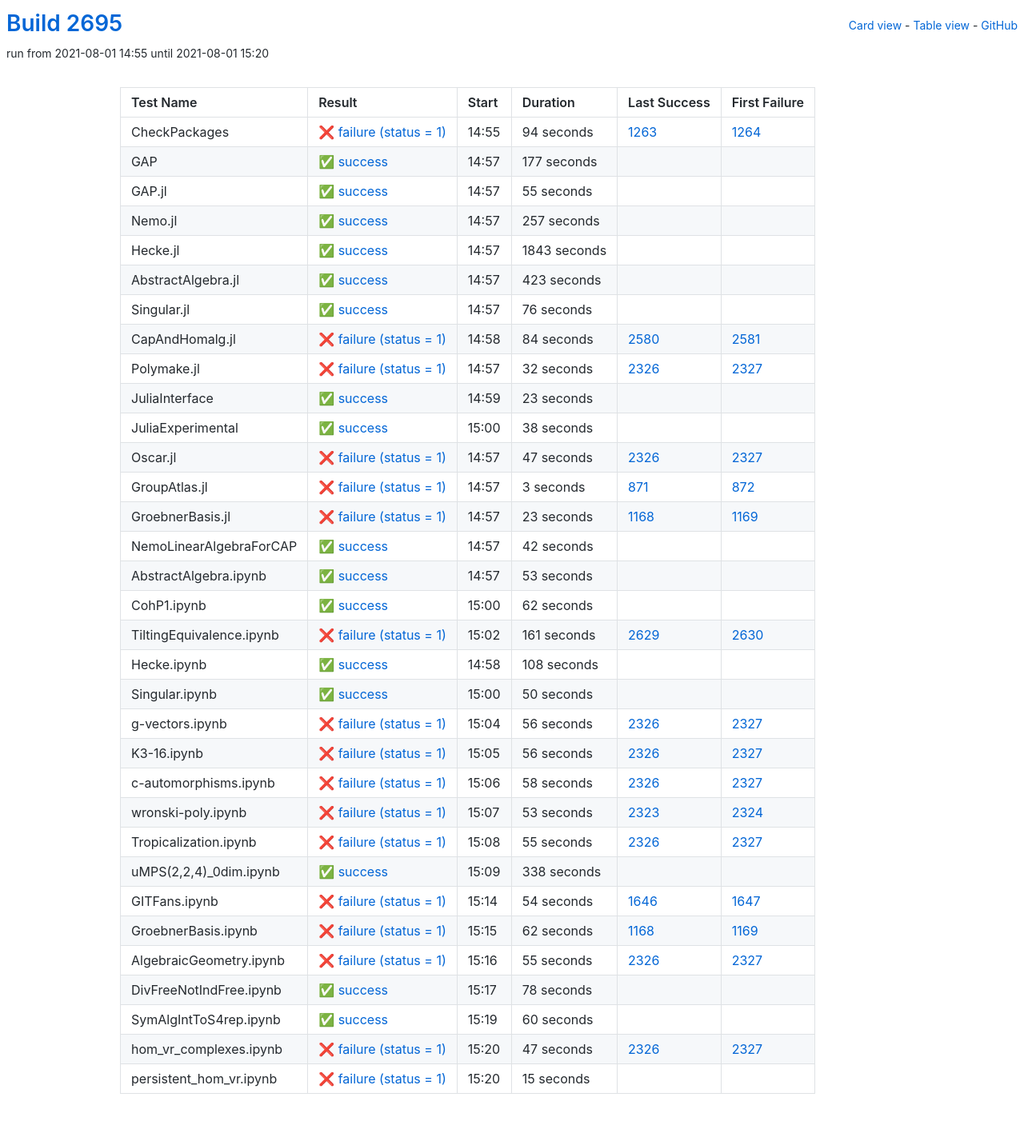
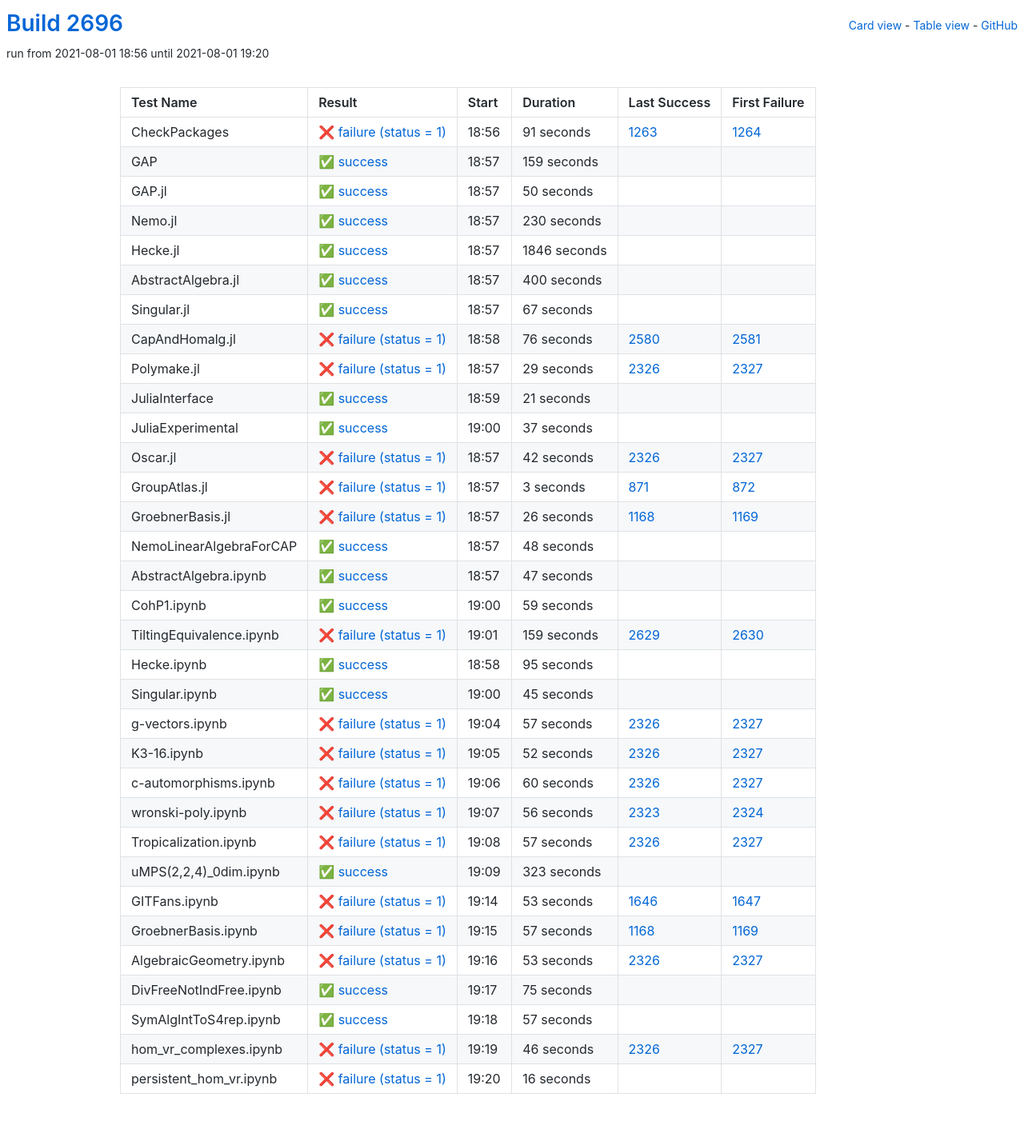
Before and after one commit to oscar-system/oscar-ci-status-stable, a Jekyll site: the page built from table.html, in a window 1280 px wide. Shown: the whole page at 80% size. Built offline with Jekyll 4.4.1, drawn with Linux system fonts in a browser that asks for light colours.

Commit message:
Build #2696

```diff
--- a/_data/ci.yml
+++ b/_data/ci.yml
@@ -1,6 +1,6 @@
 ---
-build: 2695
-build_url: https://oscarci.mathematik.uni-kl.de/job/oscar-stable/2695/
+build: 2696
+build_url: https://oscarci.mathematik.uni-kl.de/job/oscar-stable/2696/
 job: oscar-stable
 organization: oscar-system
 repo: oscar-ci-status-stable
@@ -8,152 +8,152 @@ repourl: https://github.com/oscar-system/oscar-ci-status-stable
 tests:
 - name: CheckPackages
   id: checkpackages
-  log: https://oscarci.mathematik.uni-kl.de/job/oscar-stable/2695/artifact/logs/build-2695/CheckPackages.log
-  start: 2021-08-01 14:55
+  log: https://oscarci.mathematik.uni-kl.de/job/oscar-stable/2696/artifact/logs/build-2696/CheckPackages.log
+  start: 2021-08-01 18:56
   success: false
   exitcode: 1
   status: failure
-  duration: 94
+  duration: 91
   last_success: 1263
   last_success_url: https://oscarci.mathematik.uni-kl.de/job/oscar-stable/1263/
   first_failure: 1264
   first_failure_url: https://oscarci.mathematik.uni-kl.de/job/oscar-stable/1264/
 - name: GAP
   id: gap
-  log: https://oscarci.mathematik.uni-kl.de/job/oscar-stable/2695/artifact/logs/build-2695/GAP.log
-  start: 2021-08-01 14:57
+  log: https://oscarci.mathematik.uni-kl.de/job/oscar-stable/2696/artifact/logs/build-2696/GAP.log
+  start: 2021-08-01 18:57
   success: true
   exitcode: 0
   status: success
-  duration: 177
+  duration: 159
   last_success: false
   last_success_url:
   first_failure: false
   first_failure_url:
 - name: GAP.jl
   id: gap-jl
-  log: https://oscarci.mathematik.uni-kl.de/job/oscar-stable/2695/artifact/logs/build-2695/GAP.jl.log
-  start: 2021-08-01 14:57
+  log: https://oscarci.mathematik.uni-kl.de/job/oscar-stable/2696/artifact/logs/build-2696/GAP.jl.log
+  start: 2021-08-01 18:57
   success: true
   exitcode: 0
   status: success
-  duration: 55
+  duration: 50
   last_success: false
   last_success_url:
   first_failure: false
   first_failure_url:
 - name: Nemo.jl
   id: nemo-jl
-  log: https://oscarci.mathematik.uni-kl.de/job/oscar-stable/2695/artifact/logs/build-2695/Nemo.jl.log
-  start: 2021-08-01 14:57
+  log: https://oscarci.mathematik.uni-kl.de/job/oscar-stable/2696/artifact/logs/build-2696/Nemo.jl.log
+  start: 2021-08-01 18:57
   success: true
   exitcode: 0
   status: success
-  duration: 257
+  duration: 230
   last_success: false
   last_success_url:
   first_failure: false
   first_failure_url:
 - name: Hecke.jl
   id: hecke-jl
-  log: https://oscarci.mathematik.uni-kl.de/job/oscar-stable/2695/artifact/logs/build-2695/Hecke.jl.log
-  start: 2021-08-01 14:57
+  log: https://oscarci.mathematik.uni-kl.de/job/oscar-stable/2696/artifact/logs/build-2696/Hecke.jl.log
+  start: 2021-08-01 18:57
   success: true
   exitcode: 0
   status: success
-  duration: 1843
+  duration: 1846
   last_success: false
   last_success_url:
   first_failure: false
   first_failure_url:
 - name: AbstractAlgebra.jl
   id: abstractalgebra-jl
-  log: https://oscarci.mathematik.uni-kl.de/job/oscar-stable/2695/artifact/logs/build-2695/AbstractAlgebra.jl.log
-  start: 2021-08-01 14:57
+  log: https://oscarci.mathematik.uni-kl.de/job/oscar-stable/2696/artifact/logs/build-2696/AbstractAlgebra.jl.log
+  start: 2021-08-01 18:57
   success: true
   exitcode: 0
   status: success
-  duration: 423
+  duration: 400
   last_success: false
   last_success_url:
   first_failure: false
   first_failure_url:
 - name: Singular.jl
   id: singular-jl
-  log: https://oscarci.mathematik.uni-kl.de/job/oscar-stable/2695/artifact/logs/build-2695/Singular.jl.log
-  start: 2021-08-01 14:57
+  log: https://oscarci.mathematik.uni-kl.de/job/oscar-stable/2696/artifact/logs/build-2696/Singular.jl.log
+  start: 2021-08-01 18:57
   success: true
   exitcode: 0
   status: success
-  duration: 76
+  duration: 67
   last_success: false
   last_success_url:
   first_failure: false
   first_failure_url:
 - name: CapAndHomalg.jl
   id: capandhomalg-jl
-  log: https://oscarci.mathematik.uni-kl.de/job/oscar-stable/2695/artifact/logs/build-2695/CapAndHomalg.jl.log
-  start: 2021-08-01 14:58
+  log: https://oscarci.mathematik.uni-kl.de/job/oscar-stable/2696/artifact/logs/build-2696/CapAndHomalg.jl.log
+  start: 2021-08-01 18:58
   success: false
   exitcode: 1
   status: failure
-  duration: 84
+  duration: 76
   last_success: 2580
   last_success_url: https://oscarci.mathematik.uni-kl.de/job/oscar-stable/2580/
   first_failure: 2581
   first_failure_url: https://oscarci.mathematik.uni-kl.de/job/oscar-stable/2581/
 - name: Polymake.jl
   id: polymake-jl
-  log: https://oscarci.mathematik.uni-kl.de/job/oscar-stable/2695/artifact/logs/build-2695/Polymake.jl.log
-  start: 2021-08-01 14:57
+  log: https://oscarci.mathematik.uni-kl.de/job/oscar-stable/2696/artifact/logs/build-2696/Polymake.jl.log
+  start: 2021-08-01 18:57
   success: false
   exitcode: 1
   status: failure
-  duration: 32
+  duration: 29
   last_success: 2326
   last_success_url: https://oscarci.mathematik.uni-kl.de/job/oscar-stable/2326/
   first_failure: 2327
   first_failure_url: https://oscarci.mathematik.uni-kl.de/job/oscar-stable/2327/
 - name: JuliaInterface
   id: juliainterface
-  log: https://oscarci.mathematik.uni-kl.de/job/oscar-stable/2695/artifact/logs/build-2695/JuliaInterface.log
-  start: 2021-08-01 14:59
+  log: https://oscarci.mathematik.uni-kl.de/job/oscar-stable/2696/artifact/logs/build-2696/JuliaInterface.log
+  start: 2021-08-01 18:59
   success: true
   exitcode: 0
   status: success
-  duration: 23
+  duration: 21
   last_success: false
   last_success_url:
   first_failure: false
   first_failure_url:
 - name: JuliaExperimental
   id: juliaexperimental
-  log: https://oscarci.mathematik.uni-kl.de/job/oscar-stable/2695/artifact/logs/build-2695/JuliaExperimental.log
-  start: 2021-08-01 15:00
+  log: https://oscarci.mathematik.uni-kl.de/job/oscar-stable/2696/artifact/logs/build-2696/JuliaExperimental.log
+  start: 2021-08-01 19:00
   success: true
   exitcode: 0
   status: success
-  duration: 38
+  duration: 37
   last_success: false
   last_success_url:
   first_failure: false
   first_failure_url:
 - name: Oscar.jl
   id: oscar-jl
-  log: https://oscarci.mathematik.uni-kl.de/job/oscar-stable/2695/artifact/logs/build-2695/Oscar.jl.log
-  start: 2021-08-01 14:57
+  log: https://oscarci.mathematik.uni-kl.de/job/oscar-stable/2696/artifact/logs/build-2696/Oscar.jl.log
+  start: 2021-08-01 18:57
   success: false
   exitcode: 1
   status: failure
-  duration: 47
+  duration: 42
   last_success: 2326
   last_success_url: https://oscarci.mathematik.uni-kl.de/job/oscar-stable/2326/
   first_failure: 2327
   first_failure_url: https://oscarci.mathematik.uni-kl.de/job/oscar-stable/2327/
 - name: GroupAtlas.jl
   id: groupatlas-jl
-  log: https://oscarci.mathematik.uni-kl.de/job/oscar-stable/2695/artifact/logs/build-2695/GroupAtlas.jl.log
-  start: 2021-08-01 14:57
+  log: https://oscarci.mathematik.uni-kl.de/job/oscar-stable/2696/artifact/logs/build-2696/GroupAtlas.jl.log
+  start: 2021-08-01 18:57
   success: false
   exitcode: 1
   status: failure
@@ -164,240 +164,240 @@ tests:
   first_failure_url: https://oscarci.mathematik.uni-kl.de/job/oscar-stable/872/
 - name: GroebnerBasis.jl
   id: groebnerbasis-jl
-  log: https://oscarci.mathematik.uni-kl.de/job/oscar-stable/2695/artifact/logs/build-2695/GroebnerBasis.jl.log
-  start: 2021-08-01 14:57
+  log: https://oscarci.mathematik.uni-kl.de/job/oscar-stable/2696/artifact/logs/build-2696/GroebnerBasis.jl.log
+  start: 2021-08-01 18:57
   success: false
   exitcode: 1
   status: failure
-  duration: 23
+  duration: 26
   last_success: 1168
   last_success_url: https://oscarci.mathematik.uni-kl.de/job/oscar-stable/1168/
   first_failure: 1169
   first_failure_url: https://oscarci.mathematik.uni-kl.de/job/oscar-stable/1169/
 - name: NemoLinearAlgebraForCAP
   id: nemolinearalgebraforcap
-  log: https://oscarci.mathematik.uni-kl.de/job/oscar-stable/2695/artifact/logs/build-2695/NemoLinearAlgebraForCAP.log
-  start: 2021-08-01 14:57
+  log: https://oscarci.mathematik.uni-kl.de/job/oscar-stable/2696/artifact/logs/build-2696/NemoLinearAlgebraForCAP.log
+  start: 2021-08-01 18:57
   success: true
   exitcode: 0
   status: success
-  duration: 42
+  duration: 48
   last_success: false
   last_success_url:
   first_failure: false
   first_failure_url:
 - name: AbstractAlgebra.ipynb
   id: abstractalgebra-ipynb
-  log: https://oscarci.mathematik.uni-kl.de/job/oscar-stable/2695/artifact/logs/build-2695/AbstractAlgebra.ipynb.log
-  start: 2021-08-01 14:57
+  log: https://oscarci.mathematik.uni-kl.de/job/oscar-stable/2696/artifact/logs/build-2696/AbstractAlgebra.ipynb.log
+  start: 2021-08-01 18:57
   success: true
   exitcode: 0
   status: success
-  duration: 53
+  duration: 47
   last_success: false
   last_success_url:
   first_failure: false
   first_failure_url:
 - name: CohP1.ipynb
   id: cohp1-ipynb
-  log: https://oscarci.mathematik.uni-kl.de/job/oscar-stable/2695/artifact/logs/build-2695/CohP1.ipynb.log
-  start: 2021-08-01 15:00
+  log: https://oscarci.mathematik.uni-kl.de/job/oscar-stable/2696/artifact/logs/build-2696/CohP1.ipynb.log
+  start: 2021-08-01 19:00
   success: true
   exitcode: 0
   status: success
-  duration: 62
+  duration: 59
   last_success: false
   last_success_url:
   first_failure: false
   first_failure_url:
 - name: TiltingEquivalence.ipynb
   id: tiltingequivalence-ipynb
-  log: https://oscarci.mathematik.uni-kl.de/job/oscar-stable/2695/artifact/logs/build-2695/TiltingEquivalence.ipynb.log
-  start: 2021-08-01 15:02
+  log: https://oscarci.mathematik.uni-kl.de/job/oscar-stable/2696/artifact/logs/build-2696/TiltingEquivalence.ipynb.log
+  start: 2021-08-01 19:01
   success: false
   exitcode: 1
   status: failure
-  duration: 161
+  duration: 159
   last_success: 2629
   last_success_url: https://oscarci.mathematik.uni-kl.de/job/oscar-stable/2629/
   first_failure: 2630
   first_failure_url: https://oscarci.mathematik.uni-kl.de/job/oscar-stable/2630/
 - name: Hecke.ipynb
   id: hecke-ipynb
-  log: https://oscarci.mathematik.uni-kl.de/job/oscar-stable/2695/artifact/logs/build-2695/Hecke.ipynb.log
-  start: 2021-08-01 14:58
+  log: https://oscarci.mathematik.uni-kl.de/job/oscar-stable/2696/artifact/logs/build-2696/Hecke.ipynb.log
+  start: 2021-08-01 18:58
   success: true
   exitcode: 0
   status: success
-  duration: 108
+  duration: 95
   last_success: false
   last_success_url:
   first_failure: false
   first_failure_url:
 - name: Singular.ipynb
   id: singular-ipynb
-  log: https://oscarci.mathematik.uni-kl.de/job/oscar-stable/2695/artifact/logs/build-2695/Singular.ipynb.log
-  start: 2021-08-01 15:00
+  log: https://oscarci.mathematik.uni-kl.de/job/oscar-stable/2696/artifact/logs/build-2696/Singular.ipynb.log
+  start: 2021-08-01 19:00
   success: true
   exitcode: 0
   status: success
-  duration: 50
+  duration: 45
   last_success: false
   last_success_url:
   first_failure: false
   first_failure_url:
 - name: g-vectors.ipynb
   id: g-vectors-ipynb
-  log: https://oscarci.mathematik.uni-kl.de/job/oscar-stable/2695/artifact/logs/build-2695/g-vectors.ipynb.log
-  start: 2021-08-01 15:04
+  log: https://oscarci.mathematik.uni-kl.de/job/oscar-stable/2696/artifact/logs/build-2696/g-vectors.ipynb.log
+  start: 2021-08-01 19:04
   success: false
   exitcode: 1
   status: failure
-  duration: 56
+  duration: 57
   last_success: 2326
   last_success_url: https://oscarci.mathematik.uni-kl.de/job/oscar-stable/2326/
   first_failure: 2327
   first_failure_url: https://oscarci.mathematik.uni-kl.de/job/oscar-stable/2327/
 - name: K3-16.ipynb
   id: k3-16-ipynb
-  log: https://oscarci.mathematik.uni-kl.de/job/oscar-stable/2695/artifact/logs/build-2695/K3-16.ipynb.log
-  start: 2021-08-01 15:05
+  log: https://oscarci.mathematik.uni-kl.de/job/oscar-stable/2696/artifact/logs/build-2696/K3-16.ipynb.log
+  start: 2021-08-01 19:05
   success: false
   exitcode: 1
   status: failure
-  duration: 56
+  duration: 52
   last_success: 2326
   last_success_url: https://oscarci.mathematik.uni-kl.de/job/oscar-stable/2326/
   first_failure: 2327
   first_failure_url: https://oscarci.mathematik.uni-kl.de/job/oscar-stable/2327/
 - name: c-automorphisms.ipynb
   id: c-automorphisms-ipynb
-  log: https://oscarci.mathematik.uni-kl.de/job/oscar-stable/2695/artifact/logs/build-2695/c-automorphisms.ipynb.log
-  start: 2021-08-01 15:06
+  log: https://oscarci.mathematik.uni-kl.de/job/oscar-stable/2696/artifact/logs/build-2696/c-automorphisms.ipynb.log
+  start: 2021-08-01 19:06
   success: false
   exitcode: 1
   status: failure
-  duration: 58
+  duration: 60
   last_success: 2326
   last_success_url: https://oscarci.mathematik.uni-kl.de/job/oscar-stable/2326/
   first_failure: 2327
   first_failure_url: https://oscarci.mathematik.uni-kl.de/job/oscar-stable/2327/
 - name: wronski-poly.ipynb
   id: wronski-poly-ipynb
-  log: https://oscarci.mathematik.uni-kl.de/job/oscar-stable/2695/artifact/logs/build-2695/wronski-poly.ipynb.log
-  start: 2021-08-01 15:07
+  log: https://oscarci.mathematik.uni-kl.de/job/oscar-stable/2696/artifact/logs/build-2696/wronski-poly.ipynb.log
+  start: 2021-08-01 19:07
   success: false
   exitcode: 1
   status: failure
-  duration: 53
+  duration: 56
   last_success: 2323
   last_success_url: https://oscarci.mathematik.uni-kl.de/job/oscar-stable/2323/
   first_failure: 2324
   first_failure_url: https://oscarci.mathematik.uni-kl.de/job/oscar-stable/2324/
 - name: Tropicalization.ipynb
   id: tropicalization-ipynb
-  log: https://oscarci.mathematik.uni-kl.de/job/oscar-stable/2695/artifact/logs/build-2695/Tropicalization.ipynb.log
-  start: 2021-08-01 15:08
+  log: https://oscarci.mathematik.uni-kl.de/job/oscar-stable/2696/artifact/logs/build-2696/Tropicalization.ipynb.log
+  start: 2021-08-01 19:08
   success: false
   exitcode: 1
   status: failure
-  duration: 55
+  duration: 57
   last_success: 2326
   last_success_url: https://oscarci.mathematik.uni-kl.de/job/oscar-stable/2326/
   first_failure: 2327
   first_failure_url: https://oscarci.mathematik.uni-kl.de/job/oscar-stable/2327/
 - name: uMPS(2,2,4)_0dim.ipynb
   id: umps-2-2-4-0dim-ipynb
-  log: https://oscarci.mathematik.uni-kl.de/job/oscar-stable/2695/artifact/logs/build-2695/uMPS-2-2-4-_0dim.ipynb.log
-  start: 2021-08-01 15:09
+  log: https://oscarci.mathematik.uni-kl.de/job/oscar-stable/2696/artifact/logs/build-2696/uMPS-2-2-4-_0dim.ipynb.log
+  start: 2021-08-01 19:09
   success: true
   exitcode: 0
   status: success
-  duration: 338
+  duration: 323
   last_success: false
   last_success_url:
   first_failure: false
   first_failure_url:
 - name: GITFans.ipynb
   id: gitfans-ipynb
-  log: https://oscarci.mathematik.uni-kl.de/job/oscar-stable/2695/artifact/logs/build-2695/GITFans.ipynb.log
-  start: 2021-08-01 15:14
+  log: https://oscarci.mathematik.uni-kl.de/job/oscar-stable/2696/artifact/logs/build-2696/GITFans.ipynb.log
+  start: 2021-08-01 19:14
   success: false
   exitcode: 1
   status: failure
-  duration: 54
+  duration: 53
   last_success: 1646
   last_success_url: https://oscarci.mathematik.uni-kl.de/job/oscar-stable/1646/
   first_failure: 1647
   first_failure_url: https://oscarci.mathematik.uni-kl.de/job/oscar-stable/1647/
 - name: GroebnerBasis.ipynb
   id: groebnerbasis-ipynb
-  log: https://oscarci.mathematik.uni-kl.de/job/oscar-stable/2695/artifact/logs/build-2695/GroebnerBasis.ipynb.log
-  start: 2021-08-01 15:15
+  log: https://oscarci.mathematik.uni-kl.de/job/oscar-stable/2696/artifact/logs/build-2696/GroebnerBasis.ipynb.log
+  start: 2021-08-01 19:15
   success: false
   exitcode: 1
   status: failure
-  duration: 62
+  duration: 57
   last_success: 1168
   last_success_url: https://oscarci.mathematik.uni-kl.de/job/oscar-stable/1168/
   first_failure: 1169
   first_failure_url: https://oscarci.mathematik.uni-kl.de/job/oscar-stable/1169/
 - name: AlgebraicGeometry.ipynb
   id: algebraicgeometry-ipynb
-  log: https://oscarci.mathematik.uni-kl.de/job/oscar-stable/2695/artifact/logs/build-2695/AlgebraicGeometry.ipynb.log
-  start: 2021-08-01 15:16
+  log: https://oscarci.mathematik.uni-kl.de/job/oscar-stable/2696/artifact/logs/build-2696/AlgebraicGeometry.ipynb.log
+  start: 2021-08-01 19:16
   success: false
   exitcode: 1
   status: failure
-  duration: 55
+  duration: 53
   last_success: 2326
   last_success_url: https://oscarci.mathematik.uni-kl.de/job/oscar-stable/2326/
   first_failure: 2327
   first_failure_url: https://oscarci.mathematik.uni-kl.de/job/oscar-stable/2327/
 - name: DivFreeNotIndFree.ipynb
   id: divfreenotindfree-ipynb
-  log: https://oscarci.mathematik.uni-kl.de/job/oscar-stable/2695/artifact/logs/build-2695/DivFreeNotIndFree.ipynb.log
-  start: 2021-08-01 15:17
+  log: https://oscarci.mathematik.uni-kl.de/job/oscar-stable/2696/artifact/logs/build-2696/DivFreeNotIndFree.ipynb.log
+  start: 2021-08-01 19:17
   success: true
   exitcode: 0
   status: success
-  duration: 78
+  duration: 75
   last_success: false
   last_success_url:
   first_failure: false
   first_failure_url:
 - name: SymAlgIntToS4rep.ipynb
   id: symalginttos4rep-ipynb
-  log: https://oscarci.mathematik.uni-kl.de/job/oscar-stable/2695/artifact/logs/build-2695/SymAlgIntToS4rep.ipynb.log
-  start: 2021-08-01 15:19
+  log: https://oscarci.mathematik.uni-kl.de/job/oscar-stable/2696/artifact/logs/build-2696/SymAlgIntToS4rep.ipynb.log
+  start: 2021-08-01 19:18
   success: true
   exitcode: 0
   status: success
-  duration: 60
+  duration: 57
   last_success: false
   last_success_url:
   first_failure: false
   first_failure_url:
 - name: hom_vr_complexes.ipynb
   id: hom-vr-complexes-ipynb
-  log: https://oscarci.mathematik.uni-kl.de/job/oscar-stable/2695/artifact/logs/build-2695/hom_vr_complexes.ipynb.log
-  start: 2021-08-01 15:20
+  log: https://oscarci.mathematik.uni-kl.de/job/oscar-stable/2696/artifact/logs/build-2696/hom_vr_complexes.ipynb.log
+  start: 2021-08-01 19:19
   success: false
   exitcode: 1
   status: failure
-  duration: 47
+  duration: 46
   last_success: 2326
   last_success_url: https://oscarci.mathematik.uni-kl.de/job/oscar-stable/2326/
   first_failure: 2327
   first_failure_url: https://oscarci.mathematik.uni-kl.de/job/oscar-stable/2327/
 - name: persistent_hom_vr.ipynb
   id: persistent-hom-vr-ipynb
-  log: https://oscarci.mathematik.uni-kl.de/job/oscar-stable/2695/artifact/logs/build-2695/persistent_hom_vr.ipynb.log
-  start: 2021-08-01 15:20
+  log: https://oscarci.mathematik.uni-kl.de/job/oscar-stable/2696/artifact/logs/build-2696/persistent_hom_vr.ipynb.log
+  start: 2021-08-01 19:20
   success: false
   exitcode: 1
   status: failure
-  duration: 15
+  duration: 16
   last_success: false
   last_success_url:
   first_failure: false
```
Also changed, not shown: README.md.
